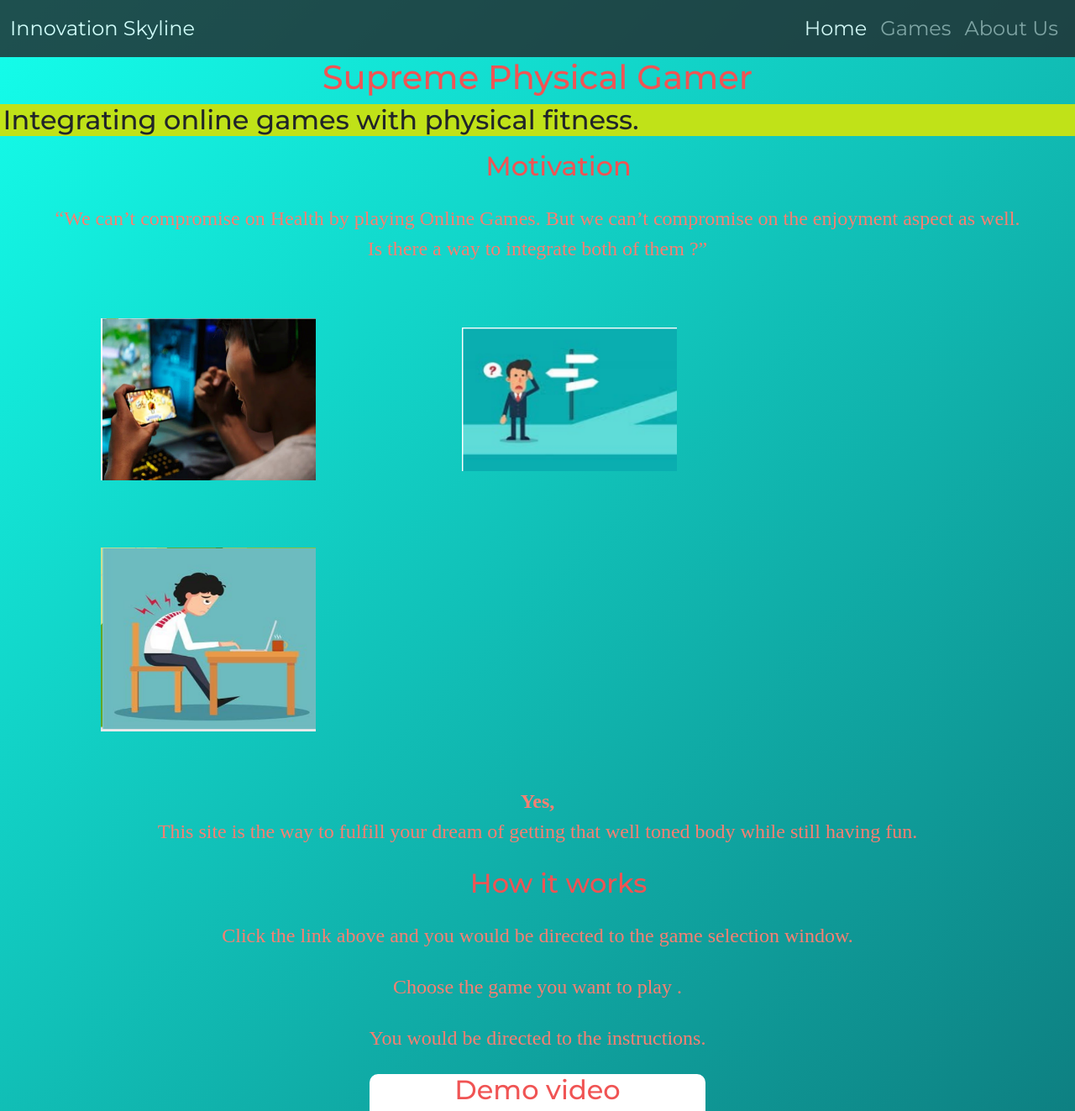
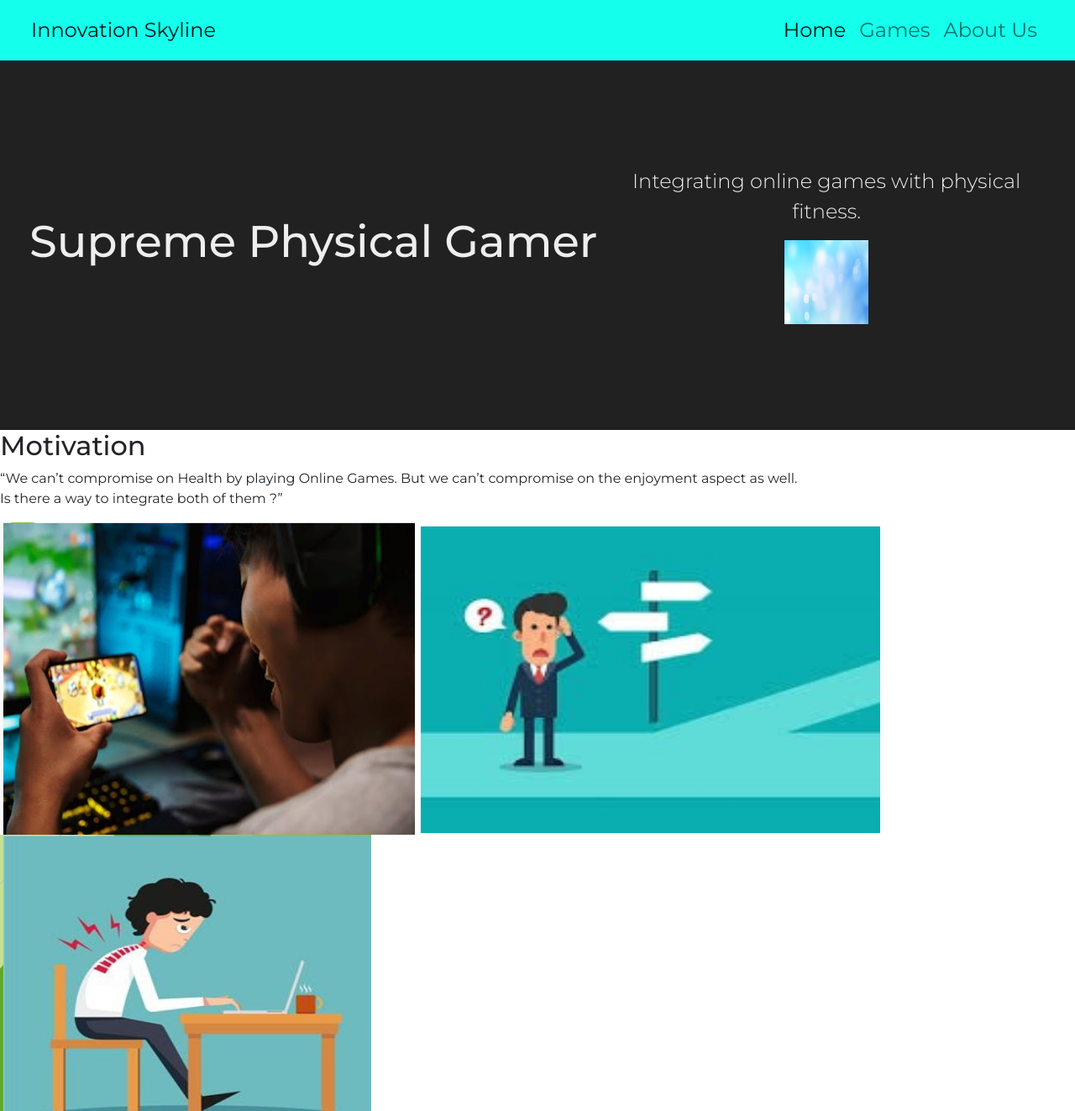
Before and after one commit to Innovation-Skyline-2020/GameInShape, a Django app: page / in a window 1280 px wide. Shown: the top 1323 px of the page at 84% size. Run offline with Django 3.2, Linux system fonts and the light colour scheme.

Commit message:
Changes to Top Part of Home

```diff
--- a/static/css/front_web_1.css
+++ b/static/css/front_web_1.css
@@ -1,100 +1,66 @@
-a {
-  text-decoration: none;
-}
-/* @keyframes backgroundScroll {
-  from {
-    background-position: 0 0;
-  }
-  to {
-    background-position: -180px 0px;
-  }
-}
-@-webkit-keyframes backgroundScroll {
-  from {
-    background-position: 0 0;
-  }
-  to {
-    background-position: -180px 0px;
-  }
-} */
-:root {
-  --blue: #0d7377;
-  --sky-blue: #14ffec;
-  --white: #eeeeee;
-  --gray: #323232;
-  --black: #212121;
-}
 body {
   font-family: "Montserrat", sans-serif;
   font-weight: 400;
 }
 .navbar {
+  background-color: var(--sky-blue);
+  padding: 10px 25px 10px 25px;
+}
+.nav-link {
   font-size: 1.5rem;
-  opacity: 0.8;
 }
 .navbar-brand {
   font-size: 1.5rem;
 }
-.for_wraping_resistence {
-  flex-flow: row wrap;
-  background: linear-gradient(135deg, var(--sky-blue), var(--blue));
-  margin-top: 0px;
-  margin-bottom: 0px;
-  margin-left: 0px;
-  margin-right: 0px;
+.main__div {
+  width: 100vw;
   overflow-x: hidden;
   -ms-overflow-style: none; /* IE and Edge */
   scrollbar-width: none; /* Firefox */
 }
-.for_wraping_resistence::-webkit-scrollbar {
+.main__div::-webkit-scrollbar {
   display: none;
 }
-#cetre {
-  text-align: center;
-  color: #f05454;
+
+.top__content {
+  display: flex;
+  background-color: var(--black);
+  padding: 25px 35px;
+  width: 100%;
+  height: 55vh;
+  align-items: center;
+  color: var(--white);
 }
-article {
+.top__left {
+  width: 60%;
+  justify-content: flex-start;
+}
+.website__title__text {
+  font-weight: 500;
+  font-size: 3.3rem;
+}
+.top__right {
+  display: flex;
+  flex-direction: column;
+  align-content: center;
+}
+.tagline__div {
+  width: 100%;
   display: flex;
 }
-#high {
-  width: 40%;
-  margin: 0 25px;
-  font-size: 20px;
-  padding-left: 10px;
-  padding-right: 10px;
-  font-family: armenian;
-  background-size: cover;
-  background-attachment: fixed;
-  background-repeat: repeat;
-  -webkit-animation: backgroundScroll 20s ease-in-out 1;
-  -webkit-animation-fill-mode: forwards;
-  animation: backgroundScroll 20s ease-in-out 1;
-  animation-fill-mode: forwards;
+.tagline__text {
+  font-weight: 300;
+  font-size: 1.5rem;
+  justify-content: center;
+  text-align: center;
 }
-.for-centre {
-  text-align: center;
-  color: #f05454;
+.top__img__div {
+  display: flex;
+  justify-content: center;
+  width: 100%;
 }
-.kl {
-  width: 100%;
-  margin: 0 25px;
+
+.top__img {
+  width: 100px;
+  height: 100px;
 }
-#check {
-  margin: 25px 25px;
-  text-align: center;
-  font-size: 150%;
-  font-family: serif;
-  color: #fa7f72;
-}
-.er {
-  background-color: white;
-  border-radius: 10px;
-}
-#gh {
-  justify-content: space-around;
-}
-.abc {
-  width: 20%;
-  height: 20%;
-  margin: 40px 50px 40px 120px;
-}
--- a/templates/front_web_1.html
+++ b/templates/front_web_1.html
@@ -22,17 +22,23 @@
     <link
       rel="stylesheet"
       type="text/css"
+      href="{% static 'css/variables.css' %}"
+    />
+    <link
+      rel="stylesheet"
+      type="text/css"
       href="{% static 'css/front_web_1.css' %}"
     />
 
     <!--Adding css file related to this web pages  -->
   </head>
-  <body class="for_wraping_resistence">
+  <body class="main__div">
     <!--contains all content you want to show visitors-->
-    <nav class="navbar sticky-top navbar-expand-lg navbar-dark bg-dark">
+
+    <nav class="navbar sticky-top navbar-expand-lg navbar-light">
       <div class="container-fluid">
         <div class="navbar__left">
-          <a class="navbar-brand" href="#">Innovation Skyline</a>
+          <a class="navbar-brand" href="front_web_1.html">Innovation Skyline</a>
         </div>
         <div class="navbar__right">
           <button
@@ -67,19 +73,28 @@
         </div>
       </div>
     </nav>
-    <main>
-      <h1 id="cetre">Supreme Physical Gamer</h1>
-      <h2>
-        <marquee
-          width="100%"
-          height="5%"
-          direction="right"
-          bgcolor="#c0e218"
-          behavior="alternate"
-          >Integrating online games with physical fitness.</marquee
-        >
-      </h2>
-    </main>
+    <!-- TOp COntent  -->
+    <div class="top__content">
+      <div class="top__left">
+        <h1 class="website__title__text">Supreme Physical Gamer</h1>
+      </div>
+      <div class="top__right">
+        <div class="tagline__div">
+          <p class="tagline__text">
+            Integrating online games with physical fitness.
+          </p>
+        </div>
+        <div class="top__img__div">
+          <img
+            src="{%static 'Images/bubbles.jpg' %}"
+            alt="bubbles"
+            class="top__img"
+          />
+        </div>
+      </div>
+    </div>
+
+    <!-- Middle Content  -->
     <h2 class="for-centre kl">Motivation</h2>
     <p id="check">
       “We can’t compromise on Health by playing Online Games. But we can’t
@@ -95,6 +110,8 @@
       <strong>Yes,</strong> <br />This site is the way to fulfill your dream of
       getting that well toned body while still having fun.
     </p>
+
+    <!-- Bottom COntent  -->
     <h2 class="for-centre kl">How it works</h2>
     <centre>
       <p id="check">
```
Lines whose indentation alone changed are shown as unchanged.
